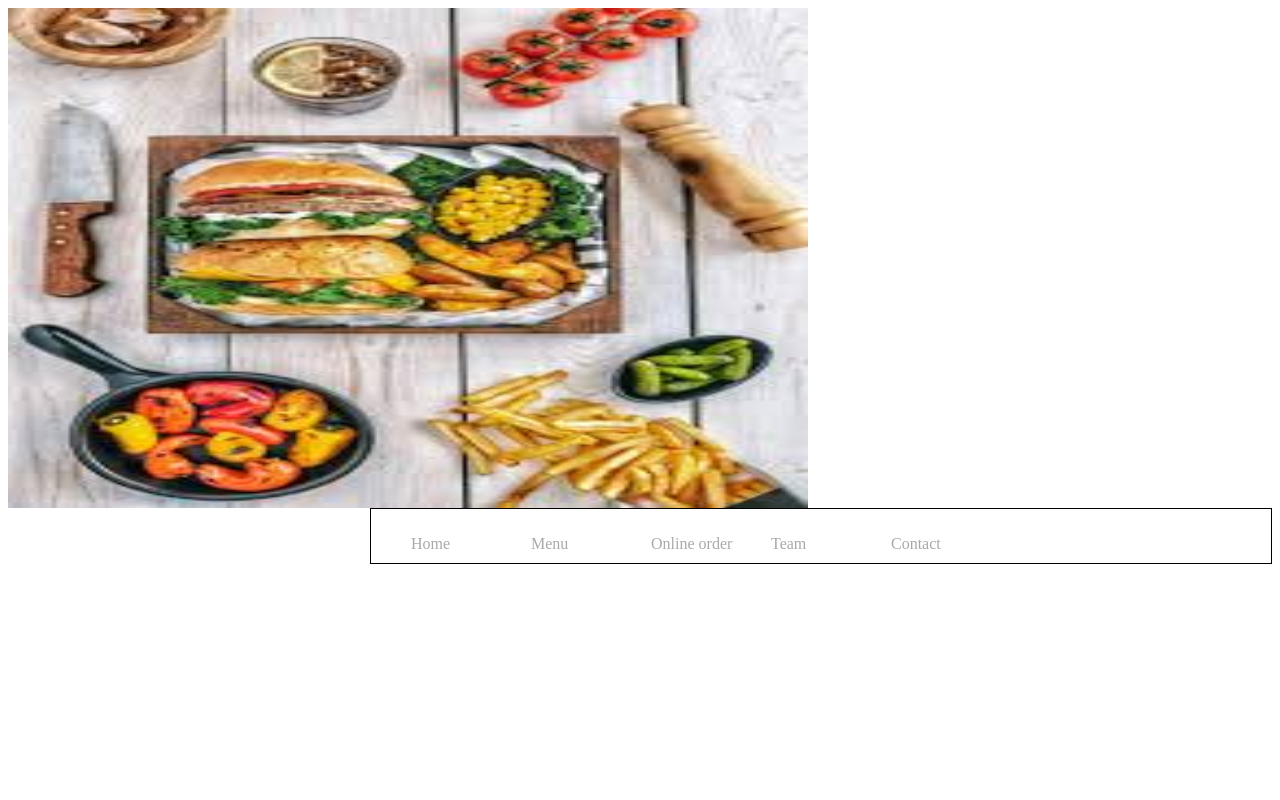
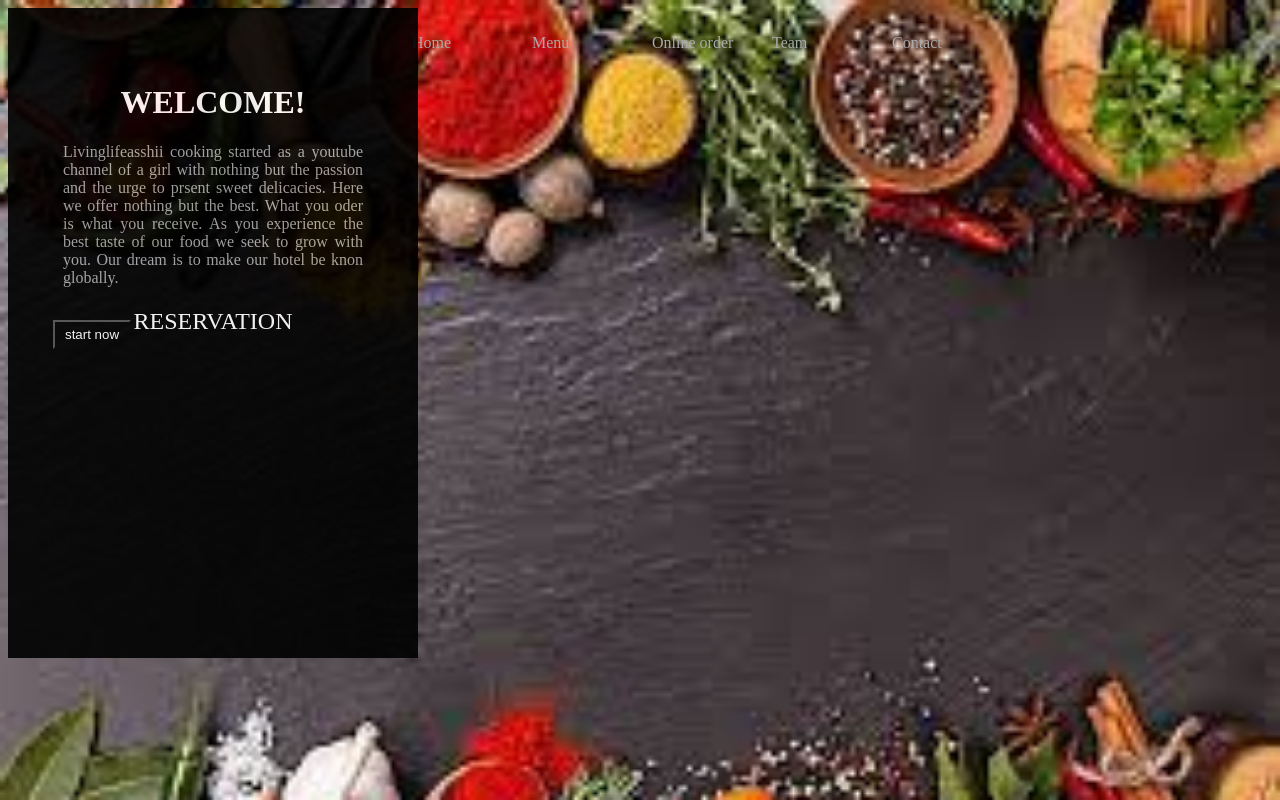
Before and after one commit to elizab238/restaurant, a plain HTML site: page index.html in a window 1280 px wide. Drawn offline with Linux system fonts and the light colour scheme.

Commit message:
added new images

```diff
--- a/index.html
+++ b/index.html
@@ -4,14 +4,16 @@
             body{
                 font-family: latha;
                 color: white;
-                background: url(img.jfif);
+                background-image: url(images/image3.jfif);
+                background-size: cover;
             }
 
             .box{
                 width: 900px;
             float: right;
-        border: 1px solid black;
+        border: 1px solid none;
     }
+
 
         .box ul li{
             width: 120px;
@@ -25,12 +27,46 @@
         }
         .box ul li:hover{background-color: green;}
         .box ul li a:hover{color: white}
+
+        .wd{
+            width: 300px;
+            height: 540px;
+            background-color: black;
+            opacity: 0.9;
+            padding: 55px;
+        }
+        .wd h1{
+            text-align: center;
+            text-transform: uppercase;
+            font-weight: 100px;
+        }
+        .wd h4{
+            text-align: justify;
+            color: darkgray;
+            font-weight: normal;
+        }
+
+        .wd h2{text-align: center;
+        text-transform: uppercase;
+        font-weight: normal;
+        margin: auto;
+
+        }
+        .opt form ,input[type="button"]{
+            background-color: black;
+            color: white;
+            padding: 5px;
+            margin: -10px;
+            padding-left: 10px;
+            padding-right:10px;
+            text-align:left ;
+            padding-block: left: 10px;
+        }
+        form, input,[type="button"]:hover{background-color: green;}
         </style>
 
     </head>
     <body>
-        <img src="images/img 2.jfif"
-        style="width:800px;height:500px"/>
     <div class="box">
         <ul type="none">
             <li><a href=""> Home</a></li>
@@ -38,8 +74,27 @@
             <li><a href=""> Online order</a></li>
             <li><a href=""> Team</a></li>
             <li><a href=""> Contact</a></li>
+        </ul>
+    </div>
+    <div class="wd">
+        <h1>WELCOME!</h1>
 
-        </ul>
+        <h4>Livinglifeasshii cooking started as a youtube channel of a girl with nothing but the passion and the urge to prsent sweet delicacies.
+            Here we offer nothing but the best.
+            What you oder is what you receive.
+            As you experience the best taste of our food we seek to grow with you.
+            Our dream is to make our hotel be knon globally.</h4>
+
+            <h2> RESERVATION</h2>
+
+            <div class="opt">
+            <form action=""method="post">
+                <input type="button" value="start now">
+                </form>
+
+             </div>
+
+
     </div>
     </body>
 </html>
```
Also changed, not shown: images/image3.jfif (added), images/image4.jfif (added).
